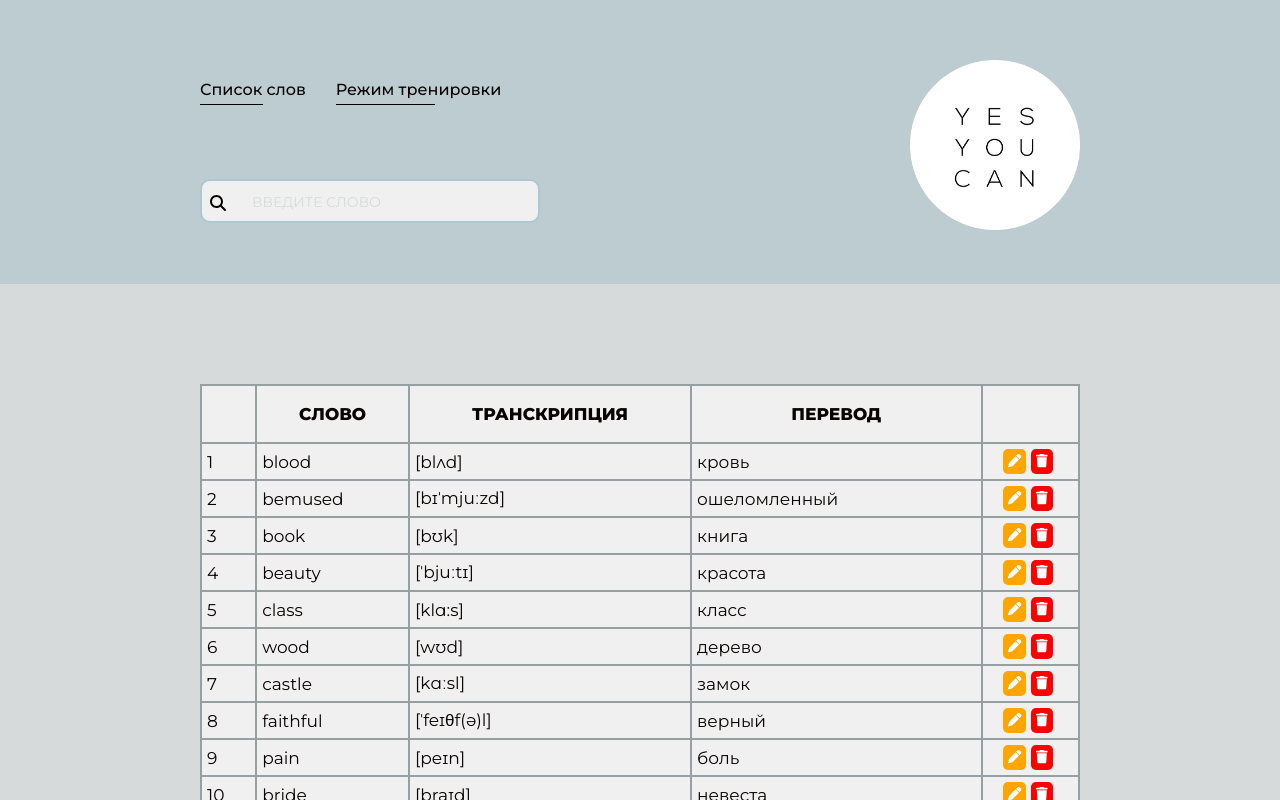
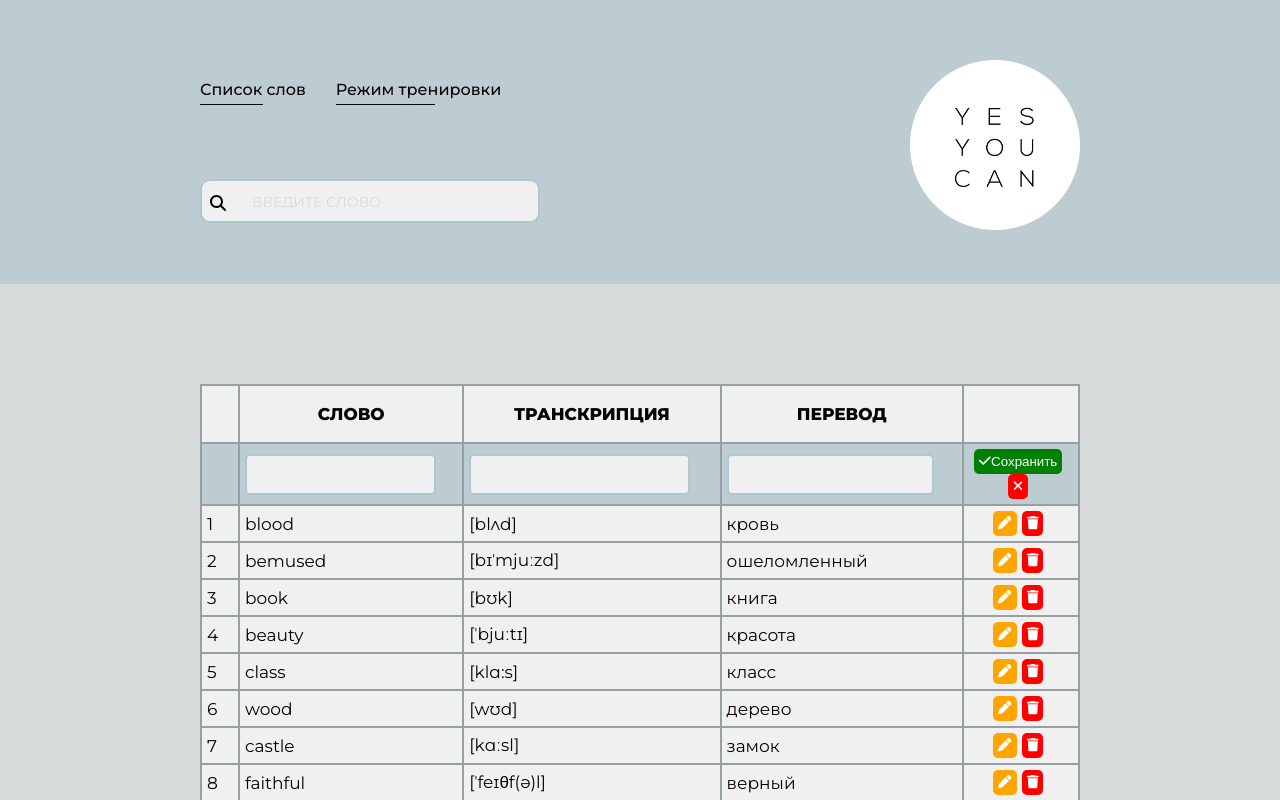
Before and after one commit to OlaGolanova/Words, a React (Create React App) app in the folder words/: page / in a window 1280 px wide. Shown: the top 800 px of the page. Built offline with nearby package versions, Linux system fonts and the light colour scheme.

Commit message:
added input table

```diff
--- a/words/src/App.js
+++ b/words/src/App.js
@@ -3,7 +3,7 @@ import {
     BrowserRouter as Router,
     Routes,
     Route,
-    Link }from 'react-router-dom';
+    Link } from 'react-router-dom';
 
 import './App.scss';
 import Header from './components/Header/Header';
--- a/words/src/components/Table/Table.jsx
+++ b/words/src/components/Table/Table.jsx
@@ -1,12 +1,40 @@
 import React, { useState } from 'react';
+import { FontAwesomeIcon } from '@fortawesome/react-fontawesome';
+import { faCheck, faClose } from '@fortawesome/free-solid-svg-icons';
 
 import words from '../../utils/words.json';
 import TableRow from '../TableRow/TableRow';
+import InputChoice from '../InputChoice/InputChoice';
 import './Table.scss';
 
 
 
 export default function Table() {
+
+    const inputNewWord = (
+        <tr className= "choiceTr" >
+            <td></td>
+            <td>
+                <InputChoice/>
+            </td>
+            <td>
+                <InputChoice/>
+            </td>
+            <td>
+                <InputChoice/>
+            </td>
+            <td>
+                <button className= "save" >
+                    <FontAwesomeIcon icon = { faCheck } />
+                    Сохранить
+                </button>
+                <button
+                    className = "cancel" >
+                    <FontAwesomeIcon icon = { faClose } />
+                </button>
+            </td>
+        </tr>
+    );
 
 
     return (
@@ -22,6 +50,9 @@ export default function Table() {
                     </tr>
                 </thead>
                 <tbody>
+                    <>
+                        { inputNewWord }
+                    </>
                     {
                         words.map(function (word,index) {
                             return  <TableRow
--- a/words/src/components/TableRow/TableRow.jsx
+++ b/words/src/components/TableRow/TableRow.jsx
@@ -78,7 +78,7 @@ export default function TableRow(props){
         </tr>
     );
 
-    return (
+    return(
         pressed ? rowChoice : row
     );
 
```
